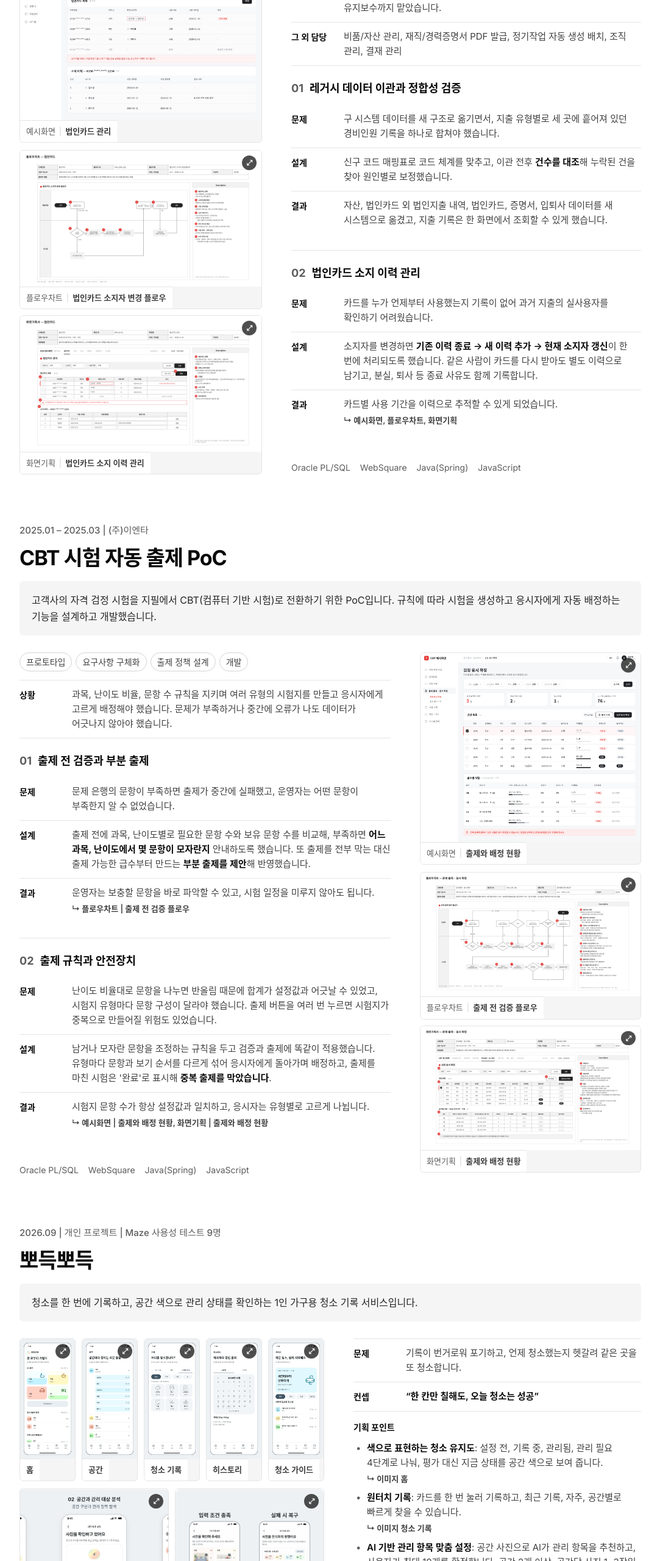
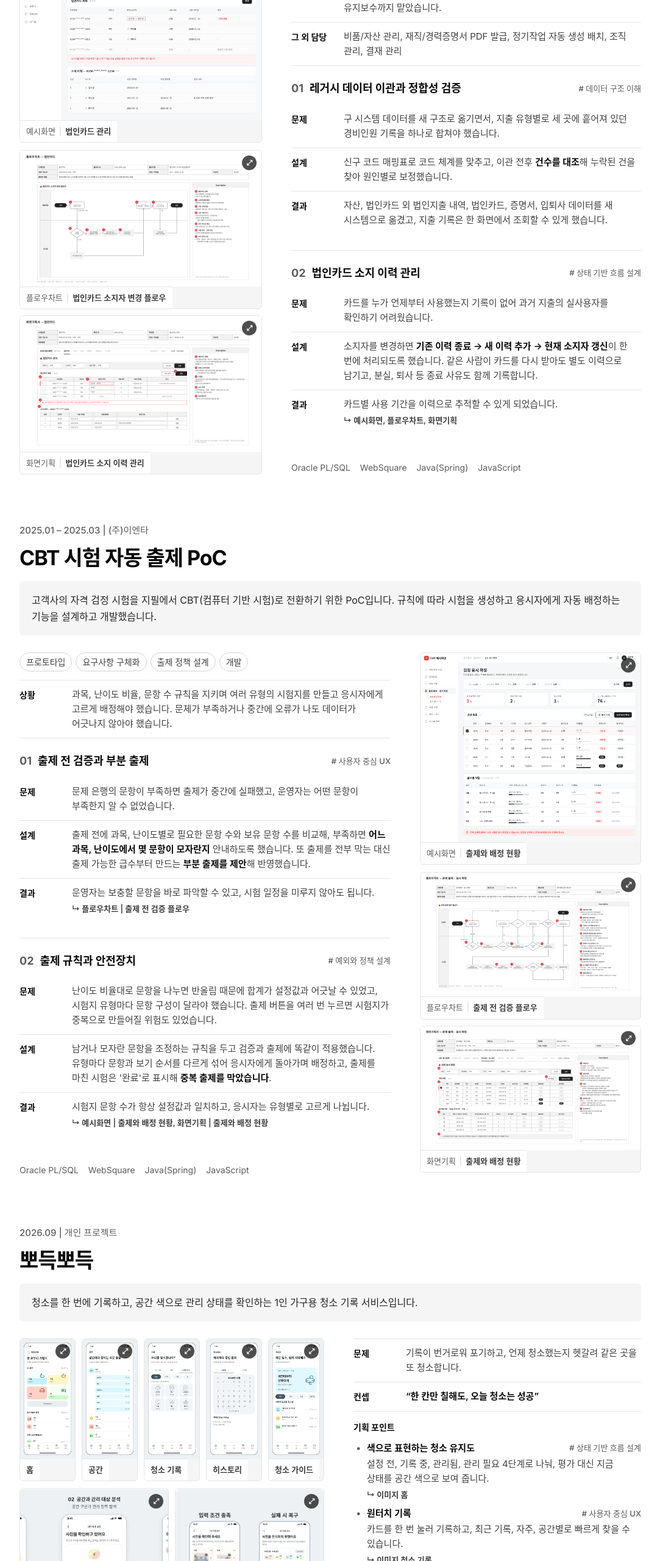
Before and after one commit to jinfuying06/portfolio, a plain HTML site: page index.html in a window 1280 px wide. Shown: the part 2460-5020 px from the top of the page at 61% size, without its empty margins (148-1231 px from the left). Drawn offline with Linux system fonts and the light colour scheme; a web font is replaced by a local one.

Commit message:
강점 칩 연결: 사례별 강점 표시 추가, 제안 평가 사례 통합, 뽀득뽀득 Maze 문구 삭제
Co-Authored-By: Claude Opus 5.5 <noreply@anthropic.com>

```diff
--- a/index.html
+++ b/index.html
@@ -125,7 +125,7 @@
         </dl>
 
           <section class="cs-design">
-            <h4><span>01</span>레거시 데이터 이관과 정합성 검증</h4>
+            <h4><span>01</span>레거시 데이터 이관과 정합성 검증<span class="str-tag">데이터 구조 이해</span></h4>
             <dl class="case">
               <dt>문제</dt><dd>구 시스템 데이터를 새 구조로 옮기면서, 지출 유형별로 세 곳에 흩어져 있던 경비인원 기록을 하나로 합쳐야 했습니다.</dd>
               <dt>설계</dt><dd>신구 코드 매핑표로 코드 체계를 맞추고, 이관 전후 <strong>건수를 대조</strong>해 누락된 건을 찾아 원인별로 보정했습니다.</dd>
@@ -133,7 +133,7 @@
             </dl>
           </section>
           <section class="cs-design">
-            <h4><span>02</span>법인카드 소지 이력 관리</h4>
+            <h4><span>02</span>법인카드 소지 이력 관리<span class="str-tag">상태 기반 흐름 설계</span></h4>
             <dl class="case">
               <dt>문제</dt><dd>카드를 누가 언제부터 사용했는지 기록이 없어 과거 지출의 실사용자를 확인하기 어려웠습니다.</dd>
               <dt>설계</dt><dd>소지자를 변경하면 <strong>기존 이력 종료 → 새 이력 추가 → 현재 소지자 갱신</strong>이 한 번에 처리되도록 했습니다. 같은 사람이 카드를 다시 받아도 별도 이력으로 남기고, 분실, 퇴사 등 종료 사유도 함께 기록합니다.</dd>
@@ -169,7 +169,7 @@
           <dt>상황</dt><dd>과목, 난이도 비율, 문항 수 규칙을 지키며 여러 유형의 시험지를 만들고 응시자에게 고르게 배정해야 했습니다. 문제가 부족하거나 중간에 오류가 나도 데이터가 어긋나지 않아야 했습니다.</dd>
         </dl>
         <section class="cs-design">
-            <h4><span>01</span>출제 전 검증과 부분 출제</h4>
+            <h4><span>01</span>출제 전 검증과 부분 출제<span class="str-tag">사용자 중심 UX</span></h4>
             <dl class="case">
               <dt>문제</dt><dd>문제 은행의 문항이 부족하면 출제가 중간에 실패했고, 운영자는 어떤 문항이 부족한지 알 수 없었습니다.</dd>
               <dt>설계</dt><dd>출제 전에 과목, 난이도별로 필요한 문항 수와 보유 문항 수를 비교해, 부족하면 <strong>어느 과목, 난이도에서 몇 문항이 모자란지</strong> 안내하도록 했습니다. 또 출제를 전부 막는 대신 출제 가능한 급수부터 만드는 <strong>부분 출제를 제안</strong>해 반영했습니다.</dd>
@@ -178,7 +178,7 @@
           </section>
 
           <section class="cs-design">
-            <h4><span>02</span>출제 규칙과 안전장치</h4>
+            <h4><span>02</span>출제 규칙과 안전장치<span class="str-tag">예외와 정책 설계</span></h4>
             <dl class="case">
               <dt>문제</dt><dd>난이도 비율대로 문항을 나누면 반올림 때문에 합계가 설정값과 어긋날 수 있었고, 시험지 유형마다 문항 구성이 달라야 했습니다. 출제 버튼을 여러 번 누르면 시험지가 중복으로 만들어질 위험도 있었습니다.</dd>
               <dt>설계</dt><dd>남거나 모자란 문항을 조정하는 규칙을 두고 검증과 출제에 똑같이 적용했습니다. 유형마다 문항과 보기 순서를 다르게 섞어 응시자에게 돌아가며 배정하고, 출제를 마친 시험은 '완료'로 표시해 <strong>중복 출제를 막았습니다</strong>.</dd>
@@ -195,7 +195,7 @@
     <!-- 뽀득뽀득 -->
     <article class="project" id="bbodeuk">
       <header class="project-head">
-        <p class="project-overline reveal">2026.09 | 개인 프로젝트 | Maze 사용성 테스트 9명</p>
+        <p class="project-overline reveal">2026.09 | 개인 프로젝트</p>
         <h3 class="project-title reveal">뽀득뽀득</h3>
         <p class="project-desc reveal">청소를 한 번에 기록하고, 공간 색으로 관리 상태를 확인하는 1인 가구용 청소 기록 서비스입니다.</p>
       </header>
@@ -220,10 +220,10 @@
         <div class="points reveal">
           <p class="points-label">기획 포인트</p>
           <ul class="tick-list">
-            <li><strong>색으로 표현하는 청소 유지도</strong>: 설정 전, 기록 중, 관리됨, 관리 필요 4단계로 나눠, 평가 대신 지금 상태를 공간 색으로 보여 줍니다. <span class="see-img">↳ 이미지 홈</span></li>
-            <li><strong>원터치 기록</strong>: 카드를 한 번 눌러 기록하고, 최근 기록, 자주, 공간별로 빠르게 찾을 수 있습니다. <span class="see-img">↳ 이미지 청소 기록</span></li>
-            <li><strong>AI 기반 관리 항목 맞춤 설정</strong>: 공간 사진으로 AI가 관리 항목을 추천하고, 사용자가 최대 10개를 확정합니다. 공간 2개 이상, 공간당 사진 1~3장일 때만 분석하며 완료하거나 취소하면 사진을 삭제합니다. 인식에 실패해도 사진을 유지한 채 다시 시도하거나, 사진 없이 기본 항목으로 바로 시작할 수 있습니다. <span class="see-img">↳ 이미지 AI 사진 설정, 실패 복구</span></li>
-            <li><strong>놓치기 쉬운 곳까지 챙기는 히스토리와 가이드</strong>: 일별, 월별 기록으로 언제 청소했는지 확인하고, 자주 빠뜨리는 항목은 청소 가이드로 먼저 알려 줍니다. <span class="see-img">↳ 이미지 히스토리, 청소 가이드</span></li>
+            <li><span class="pt-head"><strong>색으로 표현하는 청소 유지도</strong> <span class="str-tag">상태 기반 흐름 설계</span></span>설정 전, 기록 중, 관리됨, 관리 필요 4단계로 나눠, 평가 대신 지금 상태를 공간 색으로 보여 줍니다. <span class="see-img">↳ 이미지 홈</span></li>
+            <li><span class="pt-head"><strong>원터치 기록</strong> <span class="str-tag">사용자 중심 UX</span></span>카드를 한 번 눌러 기록하고, 최근 기록, 자주, 공간별로 빠르게 찾을 수 있습니다. <span class="see-img">↳ 이미지 청소 기록</span></li>
+            <li><span class="pt-head"><strong>AI 기반 관리 항목 맞춤 설정</strong> <span class="str-tag">예외와 정책 설계</span></span>공간 사진으로 AI가 관리 항목을 추천하고, 사용자가 최대 10개를 확정합니다. 공간 2개 이상, 공간당 사진 1~3장일 때만 분석하며 완료하거나 취소하면 사진을 삭제합니다. 인식에 실패해도 사진을 유지한 채 다시 시도하거나, 사진 없이 기본 항목으로 바로 시작할 수 있습니다. <span class="see-img">↳ 이미지 AI 사진 설정, 실패 복구</span></li>
+            <li><span class="pt-head"><strong>놓치기 쉬운 곳까지 챙기는 히스토리와 가이드</strong></span>일별, 월별 기록으로 언제 청소했는지 확인하고, 자주 빠뜨리는 항목은 청소 가이드로 먼저 알려 줍니다. <span class="see-img">↳ 이미지 히스토리, 청소 가이드</span></li>
           </ul>
         </div>
         <ul class="tech-list reveal"><li>서비스 기획</li><li>정책 설계</li><li>Figma</li><li>Maze</li></ul>
@@ -260,11 +260,11 @@
         <div class="points reveal">
           <p class="points-label">기획 포인트</p>
           <ul class="tick-list">
-            <li><strong>5개 탭으로 통합</strong>: 제작→검토→게시→운영→성과를 한 서비스에 담아, 검토 의견과 운영 데이터가 다음 단계로 그대로 넘어갑니다. <span class="see-img">↳ 이미지 01~05</span></li>
-            <li><strong>브랜드사별 워크스페이스</strong>: 브랜드사마다 행사, 참여 데이터, 발송 이력을 분리해 쌓고, 등록한 로고, 색상은 새 행사에 기본 적용됩니다. 브랜드사 담당자는 이메일로 초대합니다. <span class="see-img">↳ 이미지 브랜드사별 워크스페이스</span></li>
-            <li><strong>화이트라벨링</strong>: 시안 링크, 성과 화면, PDF, 초대 메일이 두잇킷 표기 없이 대행사 브랜드로 나가고, 참여자 화면에는 브랜드사 로고, 색상이 적용됩니다. 설정 옆 고객 화면 미리보기로 결과를 바로 확인합니다. <span class="see-img">↳ 이미지 화이트라벨링</span></li>
-            <li><strong>AX 기능</strong>: 행사 내용에 맞는 템플릿을 추천하고, 운영 중에는 참여 퍼널 병목을 분석하며, 성과 리포트 초안을 작성합니다. <span class="see-img">↳ 이미지 01 제작, 04 운영, 05 성과</span></li>
-            <li><strong>행사가 멈추지 않는 예외 정책</strong>: 기본 제공량을 초과해도 행사는 계속 진행되고, 초과량과 추가 요금은 운영 화면에 실시간으로 표시해 사후 정산합니다. 경품 알림톡 발송이 실패하면 문자로 대체해 개별 또는 일괄 재발송할 수 있습니다. <span class="see-img">↳ 이미지 04 운영</span></li>
+            <li><span class="pt-head"><strong>5개 탭으로 통합</strong></span>제작→검토→게시→운영→성과를 한 서비스에 담아, 검토 의견과 운영 데이터가 다음 단계로 그대로 넘어갑니다. <span class="see-img">↳ 이미지 01~05</span></li>
+            <li><span class="pt-head"><strong>브랜드사별 워크스페이스</strong> <span class="str-tag">데이터 구조 이해</span></span>브랜드사마다 행사, 참여 데이터, 발송 이력을 분리해 쌓고, 등록한 로고, 색상은 새 행사에 기본 적용됩니다. 브랜드사 담당자는 이메일로 초대합니다. <span class="see-img">↳ 이미지 브랜드사별 워크스페이스</span></li>
+            <li><span class="pt-head"><strong>화이트라벨링</strong></span>시안 링크, 성과 화면, PDF, 초대 메일이 두잇킷 표기 없이 대행사 브랜드로 나가고, 참여자 화면에는 브랜드사 로고, 색상이 적용됩니다. 설정 옆 고객 화면 미리보기로 결과를 바로 확인합니다. <span class="see-img">↳ 이미지 화이트라벨링</span></li>
+            <li><span class="pt-head"><strong>AX 기능</strong></span>행사 내용에 맞는 템플릿을 추천하고, 운영 중에는 참여 퍼널 병목을 분석하며, 성과 리포트 초안을 작성합니다. <span class="see-img">↳ 이미지 01 제작, 04 운영, 05 성과</span></li>
+            <li><span class="pt-head"><strong>행사가 멈추지 않는 예외 정책</strong> <span class="str-tag">예외와 정책 설계</span></span>기본 제공량을 초과해도 행사는 계속 진행되고, 초과량과 추가 요금은 운영 화면에 실시간으로 표시해 사후 정산합니다. 경품 알림톡 발송이 실패하면 문자로 대체해 개별 또는 일괄 재발송할 수 있습니다. <span class="see-img">↳ 이미지 04 운영</span></li>
           </ul>
         </div>
         <ul class="tech-list reveal"><li>B2B SaaS</li><li>AI 기능 정책</li><li>PRD</li><li>팀 리딩</li></ul>
@@ -299,7 +299,7 @@
           <dt>상황</dt><dd>운영상 정해진 합격 기준이 있었고, 응시자별 과목 점수는 OMR로 채점해 엑셀 파일로 나왔습니다.</dd>
         </dl>
           <section class="cs-design">
-            <h4><span>01</span>성적 입력과 합격 판정</h4>
+            <h4><span>01</span>성적 입력과 합격 판정<span class="str-tag">사용자 중심 UX</span></h4>
             <dl class="case">
               <dt>문제</dt><dd>채점 결과를 시스템에 옮기고 합격 기준과 하나씩 대조해야 합격 여부와 급수가 정해졌습니다.</dd>
               <dt>설계</dt><dd>OMR 채점 엑셀을 그대로 올리면 응시자별 과목 점수가 반영되고, 검정에 설정된 과목별 배점 기준으로 <strong>합격 여부를 판정</strong>하도록 했습니다. 양식이 맞지 않거나 대상이 아닌 응시자는 반영하지 않고 안내합니다.</dd>
@@ -307,7 +307,7 @@
             </dl>
           </section>
                   <section class="cs-design">
-            <h4><span>02</span>자격예외 등록</h4>
+            <h4><span>02</span>자격예외 등록<span class="str-tag">데이터 구조 이해</span></h4>
             <dl class="case">
               <dt>문제</dt><dd>해외 취득자, 국가자격 보유자처럼 시험 없이 급수를 인정하는 경우, 대상과 근거가 남지 않으면 나중에 왜 인정했는지 확인하기 어려웠습니다.</dd>
               <dt>설계</dt><dd>예외 유형, 근거 자격, 면제 급수를 함께 등록해 <strong>대상과 사유를 남기도록</strong> 했습니다.</dd>
@@ -340,19 +340,11 @@
           <dt>상황</dt><dd>평가 가중치, 결재 단계와 결재자처럼 자주 바뀌는 운영 규칙이 코드에 묶여 있어, 바뀔 때마다 개발자가 수정해야 했습니다.</dd>
         </dl>
           <section class="cs-design">
-            <h4><span>01</span>평가 수식 관리</h4>
+            <h4><span>01</span>평가 가중치와 결재 라인 설정<span class="str-tag">사용자 중심 UX</span></h4>
             <dl class="case">
-              <dt>문제</dt><dd>가중치가 바뀔 때마다 개발 요청과 배포를 기다려야 했습니다.</dd>
-              <dt>설계</dt><dd>정해진 평가식 틀은 그대로 두고, 그 안의 <strong>항목별 가중치만 운영자가 화면에서 조정</strong>하도록 분리했습니다. 저장 전에는 샘플 점수로 계산 결과를 미리 확인할 수 있고, 가중치 합계가 100%일 때만 저장됩니다.</dd>
-              <dt>결과</dt><dd>평가 기준 변경을 개발자 없이 운영자가 직접 반영합니다.</dd>
-            </dl>
-          </section>
-          <section class="cs-design">
-            <h4><span>02</span>결재 종류별 결재 라인 구성</h4>
-            <dl class="case">
-              <dt>문제</dt><dd>결재 종류마다 단계와 결재자가 달랐고, 인사 이동 때마다 개발자가 수정해야 했습니다.</dd>
-              <dt>설계</dt><dd>결재 종류마다 결재 단계를 직책으로 정의하고, 각 단계에 해당 직책의 담당자를 지정하도록 했습니다.</dd>
-              <dt>결과</dt><dd>결재자가 바뀌어도 운영자가 <strong>담당자만 교체</strong>하면 됩니다. <span class="see-img">↳ 예시화면, 플로우차트, 화면기획</span></dd>
+              <dt>문제</dt><dd>가중치가 바뀌거나 인사 이동이 생길 때마다 개발 요청과 배포를 기다려야 했습니다.</dd>
+              <dt>설계</dt><dd>평가식의 틀은 고정하고 <strong>항목별 가중치만 운영자가 화면에서 조정</strong>하도록 했습니다. 가중치 합계가 100%일 때만 저장되고, 저장 전에 샘플 점수로 계산 결과를 미리 확인할 수 있습니다. 결재 라인은 결재자를 사람이 아닌 <strong>직책으로 정의</strong>하고, 각 직책에 담당자를 지정하도록 했습니다.</dd>
+              <dt>결과</dt><dd>평가 기준 변경과 인사 이동을 개발자 없이 운영자가 직접 반영합니다. 결재자가 바뀌어도 결재 라인은 그대로 두고 담당자만 교체하면 됩니다. <span class="see-img">↳ 예시화면, 플로우차트, 화면기획</span></dd>
             </dl>
           </section>
         <ul class="tech-list reveal"><li>Oracle PL/SQL</li><li>WebSquare</li><li>Java(Spring)</li></ul>
@@ -435,7 +427,7 @@
           <dt>상황</dt><dd>구현 가능성을 빠르게 검증하기 위해 Databricks Genie를 활용했습니다. 다만 Genie API는 결과를 표로만 반환해, 차트를 보여 주는 기능은 따로 설계해야 했습니다.</dd>
         </dl>
         <section class="cs-design">
-            <h4><span>01</span>응답 결과 시각화 판단</h4>
+            <h4><span>01</span>응답 결과 시각화 판단<span class="str-tag">사용자 중심 UX</span></h4>
             <dl class="case">
               <dt>문제</dt><dd>표만으로는 데이터의 추이를 한눈에 파악하기 어려웠습니다.</dd>
               <dt>설계</dt><dd>질문의 의도(추이, 비교, 분포)와 조회 결과의 형태를 함께 보고, <strong>차트가 이해에 도움이 될 때만</strong> 차트를 보여 주도록 했습니다.</dd>
@@ -444,7 +436,7 @@
           </section>
 
           <section class="cs-design">
-            <h4><span>02</span>상태 기반 조회 흐름</h4>
+            <h4><span>02</span>상태 기반 조회 흐름<span class="str-tag">상태 기반 흐름 설계</span></h4>
             <dl class="case">
               <dt>문제</dt><dd>질의 응답이 늦어질 수 있었고, 여러 질문을 나눠서 진행할 수 있어야 했습니다.</dd>
               <dt>설계</dt><dd><strong>질문 입력 → 요청 → 응답 대기 → 결과 표시</strong>를 상태로 나누고, 대화를 세션 단위로 분리했습니다.</dd>
--- a/style.css
+++ b/style.css
@@ -264,6 +264,11 @@ button { font: inherit; color: inherit; background: none; border: 0; cursor: poi
 .cs-design { padding: 22px 0 26px; border-top: 1px solid var(--line); }
 .cs-design h4 { display: flex; flex-wrap: wrap; align-items: center; gap: 4px 0; margin-bottom: 12px; font-size: var(--fz-lg); font-weight: 700; color: var(--ink); }
 .cs-design h4 > span { margin-right: 10px; font-family: var(--font-num); color: var(--text-3); }
+/* 사례별 강점 표시: 히어로 칩(.hero-tags)과 같은 글자, 오른쪽 끝 */
+.str-tag { margin-left: auto; font-size: var(--fz-xxs); font-weight: 500; line-height: 1.6; color: var(--text-3); white-space: nowrap; }
+.str-tag::before { content: '# '; }
+.cs-design h4 > .str-tag { margin: 0 0 0 auto; font-family: inherit; color: var(--text-3); }
+.pt-head { display: flex; flex-wrap: wrap; align-items: center; gap: 4px 8px; margin-bottom: 2px; color: var(--ink); }
 .cs-design .case { grid-template-columns: 86px 1fr; }
 .cs-design .case dt:first-child, .cs-design .case dt:first-child + dd { border-top: 0; }
 .cs-doc { align-items: center; }
```
